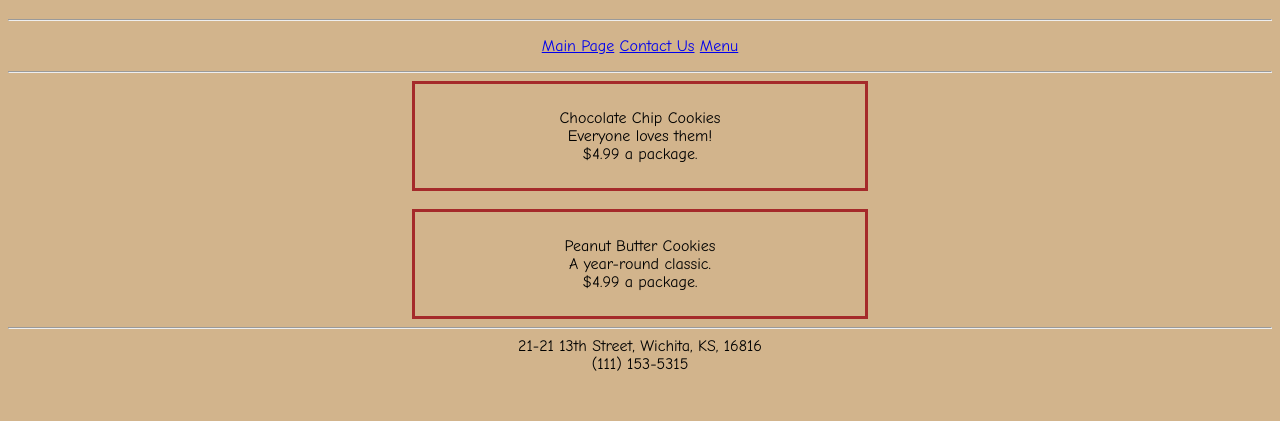
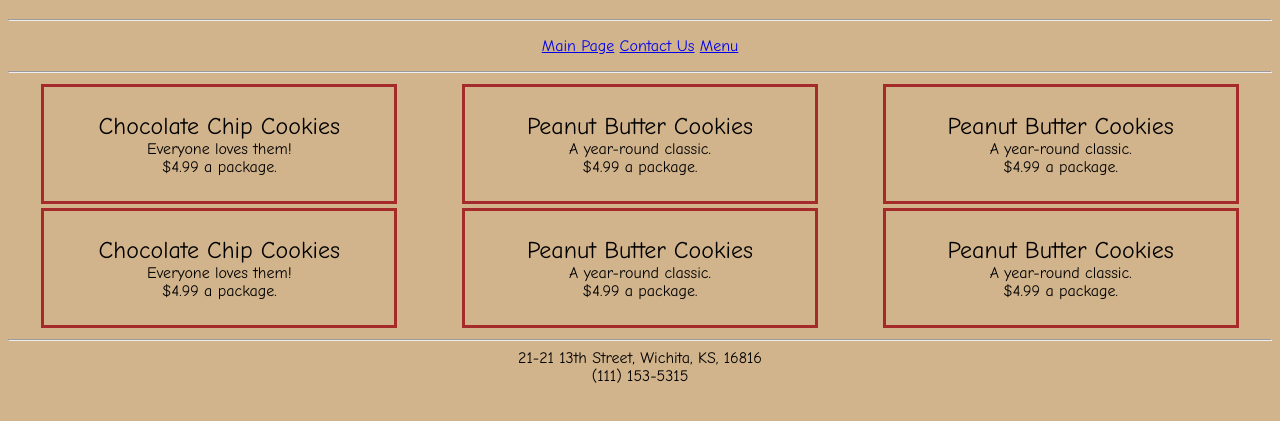
Before and after one commit to Jonathan-X/restaurantWebsite, a plain HTML site: page menu.html in a window 1280 px wide. Shown: the part 61-482 px from the top of the page. Drawn offline with Linux system fonts and the light colour scheme.

Commit message:
Additions to pages and styles

```diff
--- a/menu.html
+++ b/menu.html
@@ -22,9 +22,18 @@
       <div id="main">
 	    	<div id="description">
 				<div class="content">
-				<p class="bodytext">Chocolate Chip Cookies<br>Everyone loves them!<br>$4.99 a package.</p>
-        <br>
-        <p class="bodytext">Peanut Butter Cookies<br>A year-round classic.<br>$4.99 a package.</p></div>
+          <table style="width:100%">
+            <tr>
+              <td><p class="bodytext"><font size="5">Chocolate Chip Cookies</font><br>Everyone loves them!<br>$4.99 a package.</p></td>
+              <td><p class="bodytext"><font size="5">Peanut Butter Cookies</font><br>A year-round classic.<br>$4.99 a package.</p></td>
+              <td><p class="bodytext"><font size="5">Peanut Butter Cookies</font><br>A year-round classic.<br>$4.99 a package.</p></td>
+            </tr>
+            <tr>
+              <td><p class="bodytext"><font size="5">Chocolate Chip Cookies</font><br>Everyone loves them!<br>$4.99 a package.</p></td>
+              <td><p class="bodytext"><font size="5">Peanut Butter Cookies</font><br>A year-round classic.<br>$4.99 a package.</p></td>
+              <td><p class="bodytext"><font size="5">Peanut Butter Cookies</font><br>A year-round classic.<br>$4.99 a package.</p></td>
+            </tr>
+          </table>
 			</div>
       <div id="footer">
   		<hr />
--- a/restaurantStyles.css
+++ b/restaurantStyles.css
@@ -13,7 +13,7 @@ div.navigation {
   text-align:center;
   font-family: "Comic Sans MS", cursive, sans-serif;
 }
-p.bodytext {
+p.mainbodytext {
   font-family: "Comic Sans MS", cursive, sans-serif;
   margin: auto;
   text-align:center;
@@ -21,6 +21,14 @@ p.bodytext {
   padding:25px;
   width: 400px;
   height: 200=0px;}
+p.bodytext {
+  font-family: "Comic Sans MS", cursive, sans-serif;
+  margin: auto;
+  text-align:center;
+  border: 3px solid brown;
+  padding:25px;
+  width: 300px;
+  height: 150=0px;}
 p.footer {
   font-family: "Comic Sans MS", cursive, sans-serif;
   text-align:center;
```
Also changed, not shown: index.html (+1 -1 lines), 1 other file.
